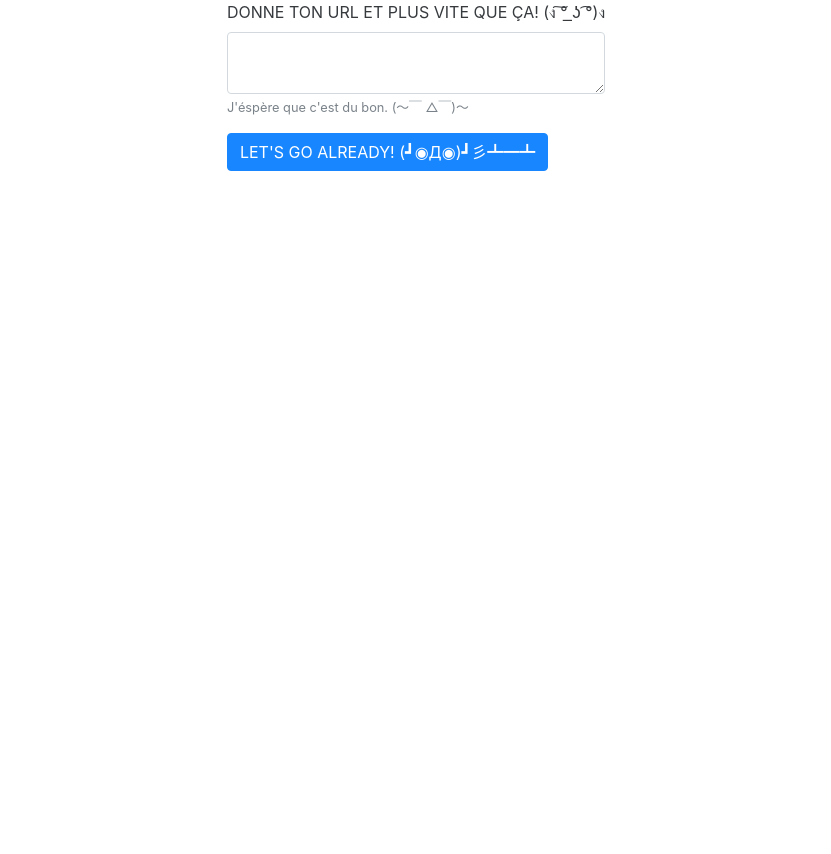
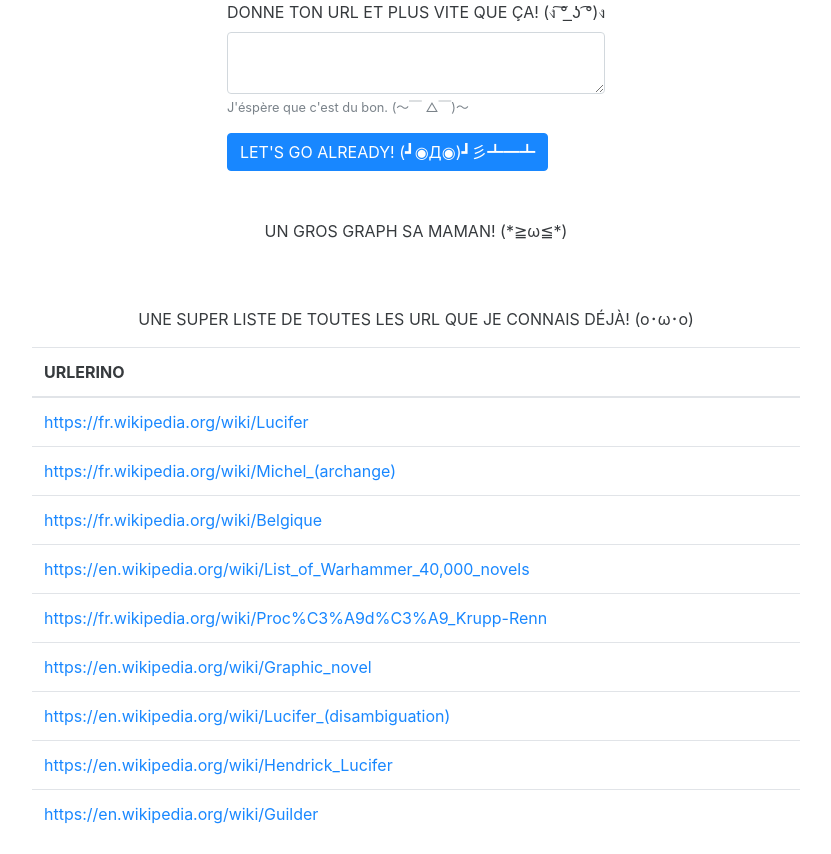
Before and after one commit to LeBonThib/PERNET_SIMPLON_FLASK_API, a Flask app: page / in a window 1280 px wide. Shown: the part 56-910 px from the top of the page, without its empty margins (224-1055 px from the left). Before the commit the page ends 227 px from the top, so only its background shows below. Run offline with Flask 2, Linux system fonts and the light colour scheme; some libraries are stand-ins or nearby versions.

Commit message:
bunch of new stuff

```diff
--- a/crawlerino/homepage.py
+++ b/crawlerino/homepage.py
@@ -12,14 +12,20 @@ homepage = Blueprint('homepage', __name__)
 
 @homepage.route('/', methods=['GET', 'POST'])
 def home_page():
+    url_list = get_url_from_db()
+    max_url = len(url_list)
+    substringerino = 'wikipedia.org'
     formerino = request.form
     if request.method == 'POST':
         url_to_scrape = formerino.get('url_to_scrape')
         if validators.url(url_to_scrape):
-            get_json_tree(url_to_scrape)
+            if substringerino in url_to_scrape:
+                get_json_tree(url_to_scrape)
+            else:
+                flash("POURQUOI C'EST PAS UN LIEN WIKIPEDIA?! (ಠ益ಠ)", category='error')
         else:
             flash("C'EST QUOI CETTE URL DE MERDE?! (ಠ益ಠ)", category='error')
-    return render_template('homepage.html')
+    return render_template('homepage.html', url_list_param=url_list, max_url_param=max_url)
 
 def page_reading(url_to_scrape):
     response = requests.get(url_to_scrape)
@@ -61,6 +67,8 @@ def get_json_tree(url_to_scrape):
     json_to_database(json_result, url_to_scrape)
 
 def json_to_database(json_result, url_to_scrape):
+    url_list = get_url_from_db()
+    max_url = len(url_list)
     if db.session.query(tablerino.json_id).filter_by(json_urlerino=url_to_scrape).first() is None:
         new_json = tablerino(
             json_objecterino = json_result,
@@ -72,4 +80,11 @@ def json_to_database(json_result, url_to_scrape):
         flash("C'EST DANS LA BASE! T'ES VRAIMENT TROP FORT! ᕕ( ᐛ )ᕗ", category='success')
     else:
         flash ("POURQUOI TU AJOUTES DEUX FOIS LA MÊME PAGE?! T'ES CON OU QUOI?! (‡▼益▼)", category='error')
-    return render_template('homepage.html')
+    return render_template('homepage.html', url_list_param=url_list, max_url_param=max_url)
+
+def get_url_from_db():
+    url_query = tablerino.query.with_entities(tablerino.json_urlerino).distinct()
+    url_list = []
+    for url in url_query:
+        url_list.append(url[0])
+    return url_list
--- a/crawlerino/templates/homepage.html
+++ b/crawlerino/templates/homepage.html
@@ -13,4 +13,30 @@
         </form>
     </div>
 </div>
+<br/><br/>
+<div class="container">
+    <div class="row justify-content-center">
+        <p>UN GROS GRAPH SA MAMAN! (*≧ω≦*)</p>
+    </div>
+</div>
+<br/><br/>
+<div class="container">
+    <div class="row justify-content-center">
+        <p>UNE SUPER LISTE DE TOUTES LES URL QUE JE CONNAIS DÉJÀ! (o･ω･o)</p>
+        <table class="table">
+            <thead>
+                <tr>
+                    <th>URLERINO</th>
+                </tr>
+            </thead>
+            <tbody>
+                {% for url in range(0, max_url_param) %}
+                    <tr>
+                        <td><a href='{{ url_list_param[url] }}', target="_blank">{{ url_list_param[url] }}</a></td>
+                    </tr>
+                {% endfor %}
+            </tbody>
+        </table>
+    </div>
+</div>
 {% endblock %}
```
Also changed, not shown: crawlerino/databaserino.db.
